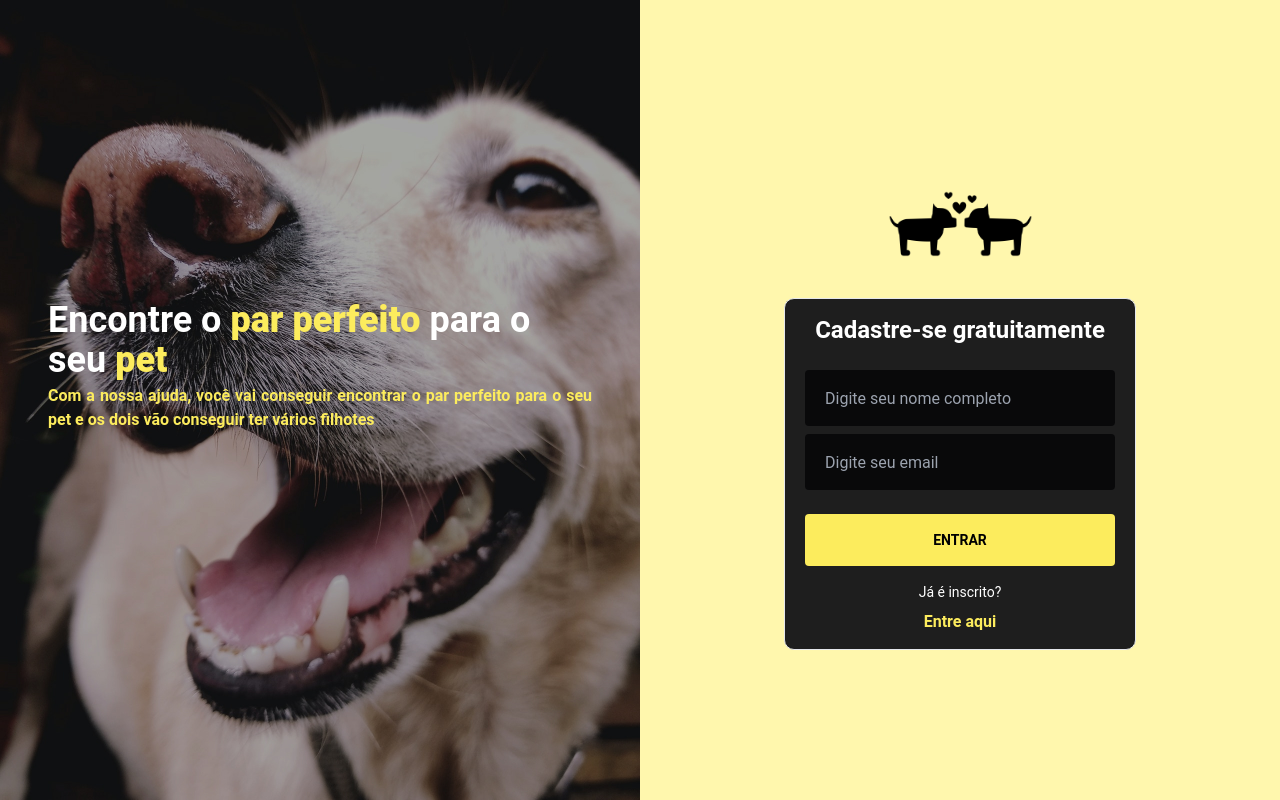
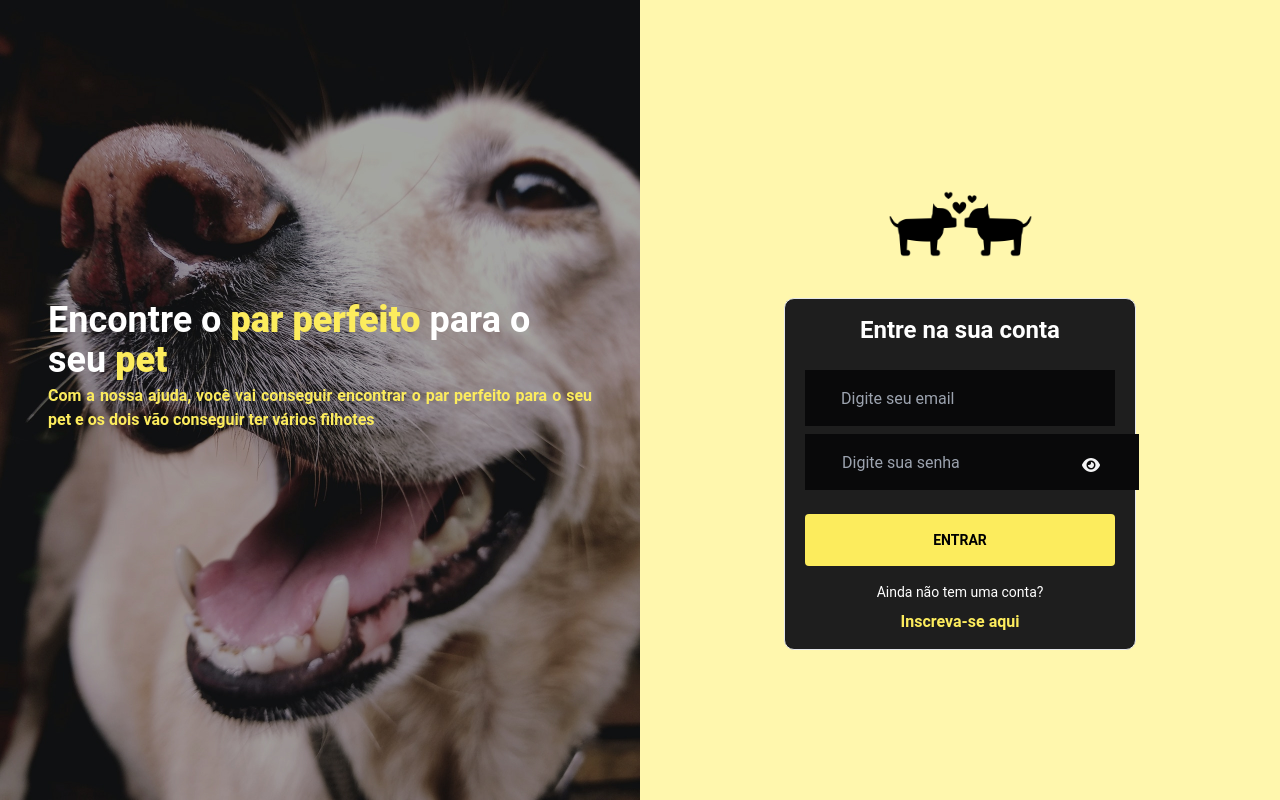
Before and after one commit to anagdinizp/projeto-td, a React (Vite) app: page / in a window 1280 px wide. Built offline with nearby package versions, Linux system fonts and the light colour scheme; no server answers.

Commit message:
Colocando a funcionalidade de visualizar o conteúdo da senha

```diff
--- a/package.json
+++ b/package.json
@@ -11,9 +11,14 @@
   },
   "dependencies": {
     "@apollo/client": "^3.6.9",
+    "@fortawesome/fontawesome-svg-core": "^6.1.2",
+    "@fortawesome/free-solid-svg-icons": "^6.1.2",
+    "@fortawesome/react-fontawesome": "^0.2.0",
     "graphql": "^16.5.0",
     "react": "^18.2.0",
     "react-dom": "^18.2.0",
+    "react-hook-form": "^7.34.0",
+    "react-icons": "^4.4.0",
     "react-router-dom": "^6.3.0"
   },
   "devDependencies": {
--- a/src/components/Button.tsx
+++ b/src/components/Button.tsx
@@ -12,11 +12,11 @@ interface buttonProps {
 const getColor = (color: colorType) => {
   switch (color) {
     case "dark yellow":
-      return "text-black bg-yellow-500 uppercase rounded font-bold text-sm ";
+      return "text-black bg-yellow-500 uppercase rounded font-bold text-sm hover:bg-yellow-600 transition-colors";
     case "light yellow":
-      return "bg-yellow-300 rounded font-bold text-sm text-black";
+      return "bg-yellow-300 rounded font-bold text-sm text-black hover:bg-yellow-500 transition-colors";
     case "black":
-      return "bg-gray-800 rounded font-bold text-sm text-white";
+      return "bg-gray-800 rounded font-bold text-sm text-white hover:bg-gray-500 transition-colors";
   }
 };
 
--- a/src/components/Input.tsx
+++ b/src/components/Input.tsx
@@ -1,30 +1,41 @@
+import { useState } from "react";
+import { FontAwesomeIcon } from "@fortawesome/react-fontawesome";
+import { faEye } from "@fortawesome/free-solid-svg-icons";
+
 type themeType = "light" | "dark";
 type sizeType = "s" | "m" | "l";
+type inputType = "email" | "text";
 
 interface propsInput {
   styleType: {
     theme: themeType;
     size: sizeType;
   };
-  type: string;
+  type: inputType;
   placeholder: string;
   value: string;
   setState: (value: string) => void;
 }
 
+interface inputPassword {
+  setState: (value: string) => void;
+  type: string;
+  value: string;
+}
+
 const getTheme = (theme: themeType) => {
   switch (theme) {
     case "light":
-      return "bg-white rounded";
+      return "bg-white outline-none";
     case "dark":
-      return "bg-gray-900 rounded";
+      return "bg-gray-900 outline-none";
   }
 };
 
 const getSize = (size: sizeType) => {
   switch (size) {
     case "s":
-      return "px-5 h-14";
+      return "px-9 h-14";
     case "m":
       return "px-10 h-28";
     case "l":
@@ -34,9 +45,9 @@ const getSize = (size: sizeType) => {
 
 export function Input({
   styleType,
-  type,
   placeholder,
   value,
+  type,
   setState,
 }: propsInput) {
   return (
@@ -49,3 +60,31 @@ export function Input({
     />
   );
 }
+
+export function InputPassword({ value, setState, type }: inputPassword) {
+  const [passwordShown, setPasswordShown] = useState(false);
+  function passwordVisibility() {
+    setPasswordShown(passwordShown ? false : true);
+  }
+  const eye = <FontAwesomeIcon icon={faEye} />;
+
+  return (
+    <div className="flex relative content-between">
+      <input
+        className="bg-gray-900 px-[37px] h-14 outline-none"
+        type={passwordShown ? "text" : "password"}
+        placeholder={"Digite sua senha"}
+        value={value}
+        onChange={(event) => setState(event.target.value)}
+      />
+      <span className="bg-gray-900 px-5 h-14 outline-none ">
+        <i
+          className="absolute top-[35%] right-[5%] hover:text-yellow-400 transition-colors cursor-pointer"
+          onClick={passwordVisibility}
+        >
+          {eye}
+        </i>
+      </span>
+    </div>
+  );
+}
--- a/src/components/Toast.tsx
+++ b/src/components/Toast.tsx
@@ -1,7 +1,13 @@
 import { createContext, useContext, useState } from "react";
 
+type colorType = "green" | "yellow" | "red";
+
+interface toastType {
+  color: colorType;
+}
+
 type ContentType = {
-  showToast: (message: string) => void;
+  showToast: (message: string, color: colorType) => void;
 };
 
 const ToastContext = createContext<ContentType>({
@@ -11,25 +17,38 @@ const ToastContext = createContext<ContentType>({
 function Toast({ children }: { children: any }) {
   const [message, setMessage] = useState<string>("");
   const [visible, setVisible] = useState(false);
+  const [style, setStyle] = useState("");
 
-  function showToast(message: string) {
+  function showToast(message: string, color: colorType) {
     setVisible(true);
     setMessage(message);
+    getColor(color);
     setTimeout(() => {
       setVisible(false);
       setMessage("");
-    }, 9000);
+    }, 4000);
+  }
+
+  function getColor(color: colorType) {
+    switch (color) {
+      case "green":
+        setStyle(
+          "absolute top-5 right-5 justify-center text-center p-4 bg-green-300 text-black rounded"
+        );
+      case "yellow":
+        setStyle(
+          "absolute top-5 right-5 justify-center text-center p-4 bg-orange-300 text-black rounded"
+        );
+      case "red":
+        setStyle(
+          "absolute top-5 right-5 justify-center text-center p-4 bg-red-300 text-black rounded"
+        );
+    }
   }
 
   return (
     <ToastContext.Provider value={{ showToast }}>
-      {visible ? (
-        <div className="absolute top-5 right-5 justify-center text-center p-4 bg-red-300 text-black rounded">
-          {message}
-        </div>
-      ) : (
-        <></>
-      )}
+      {visible && <div className={style}>{message}</div>}
       {children}
     </ToastContext.Provider>
   );
--- a/src/pages/Home.tsx
+++ b/src/pages/Home.tsx
@@ -1,5 +1,3 @@
 export function Home() {
-  return(
-    <div>Página inicial</div>
-  )
+  return <div>Página inicial</div>;
 }
--- a/src/pages/Login.tsx
+++ b/src/pages/Login.tsx
@@ -1,19 +1,20 @@
-import { useState } from "react";
+import { FormEvent, useState } from "react";
 import { useNavigate } from "react-router-dom";
 import { Button } from "../components/Button";
-import { Input } from "../components/Input";
+import { Input, InputPassword } from "../components/Input";
 import { Logo } from "../components/Logo";
 import { useToast } from "../components/Toast";
 
 export function Login() {
-  const [name, setName] = useState("");
   const [email, setEmail] = useState("");
+  const [password, setPassword] = useState("");
   const navigate = useNavigate();
   const { showToast } = useToast();
 
-  const createSubscriber = async () => {
-    if (!!name && !!email) navigate("/inicio");
-    else showToast("Houve um problema na criação da sua conta!");
+  const enterAccount = async (event: FormEvent) => {
+    event.preventDefault;
+    if (!!password && !!email) navigate("/inicio");
+    else showToast("Houve um problema ao entrar na sua conta!", "red");
   };
 
   return (
@@ -37,33 +38,33 @@ export function Login() {
         </div>
         <div className="bg-gray-800  w-[22rem] h-[22rem] border rounded-[10px] flex flex-col justify-center items-center direct p-5">
           <strong className="text-white text-2xl mb-6 block">
-            Cadastre-se gratuitamente
+            Entre na sua conta
           </strong>
-          <form
-            onSubmit={createSubscriber}
-            className="flex flex-col gap-2 w-full"
-          >
+          <form onSubmit={enterAccount} className="flex flex-col gap-2 w-full">
             <Input
               styleType={{ theme: "dark", size: "s" }}
-              type="text"
-              placeholder="Digite seu nome completo"
-              value={name}
-              setState={setName}
-            />
-            <Input
-              styleType={{ theme: "dark", size: "s" }}
-              type="email"
               placeholder="Digite seu email"
               value={email}
               setState={setEmail}
+              type={"email"}
+            />
+            <InputPassword
+              value={password}
+              setState={setPassword}
+              type={"password"}
             />
             <Button styleButton={{ color: "dark yellow", size: "s" }}>
               Entrar
             </Button>
           </form>
-          <span className="text-sm text-white mt-4">Já é inscrito?</span>
-          <a href="/" className="font-bold mt-2 text-yellow-500">
-            Entre aqui
+          <span className="text-sm text-white mt-4">
+            Ainda não tem uma conta?
+          </span>
+          <a
+            href="/"
+            className="font-bold mt-2 text-yellow-500 hover:text-yellow-600 transition-colors"
+          >
+            Inscreva-se aqui
           </a>
         </div>
       </div>
--- a/tailwind.config.cjs
+++ b/tailwind.config.cjs
@@ -27,6 +27,7 @@ module.exports = {
           yellow: {
               300: '#FFF7AD',
               500: '#FCEC5D',
+              600: '#BAAE47',
           },
           gray: {
             700: '#121214',
```
Also changed, not shown: 1 other file (tests, documents, lock files or other folders).
